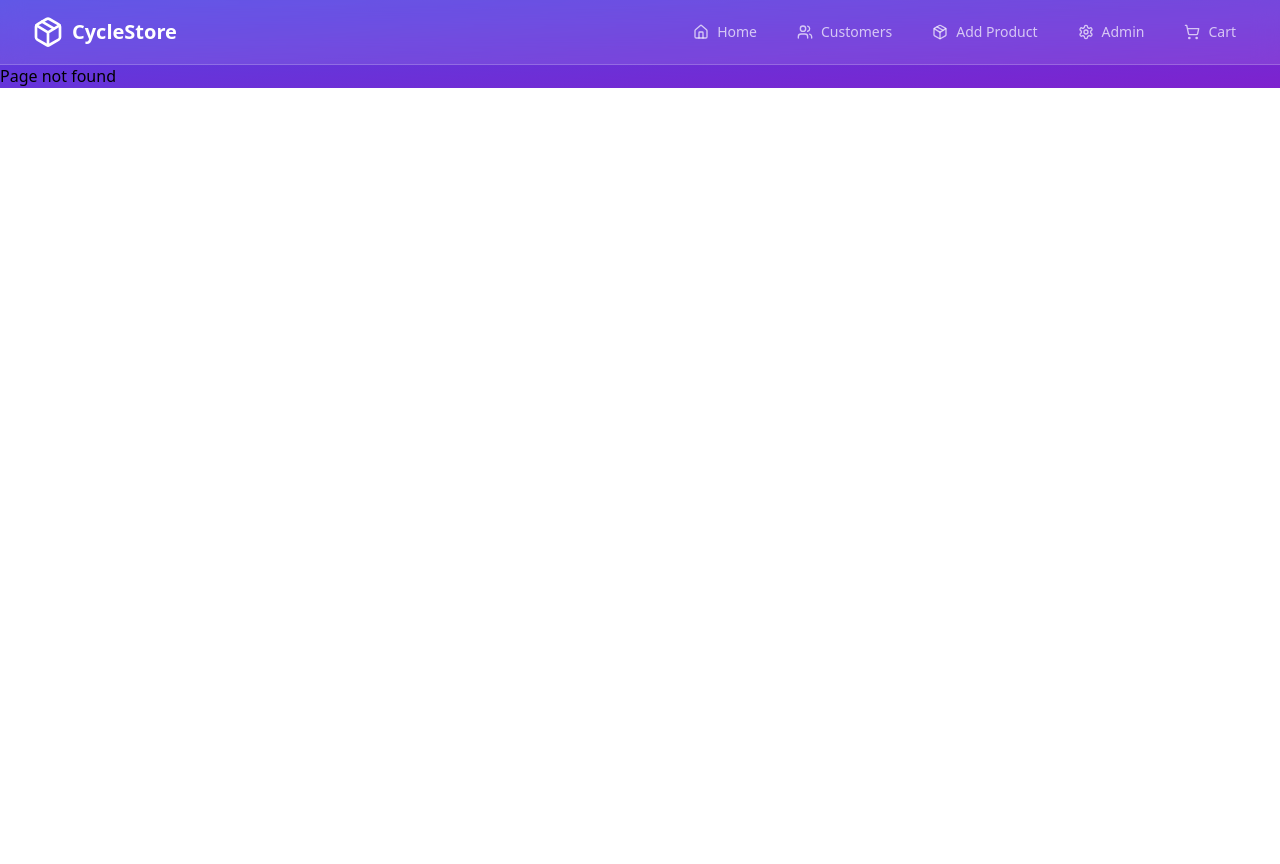
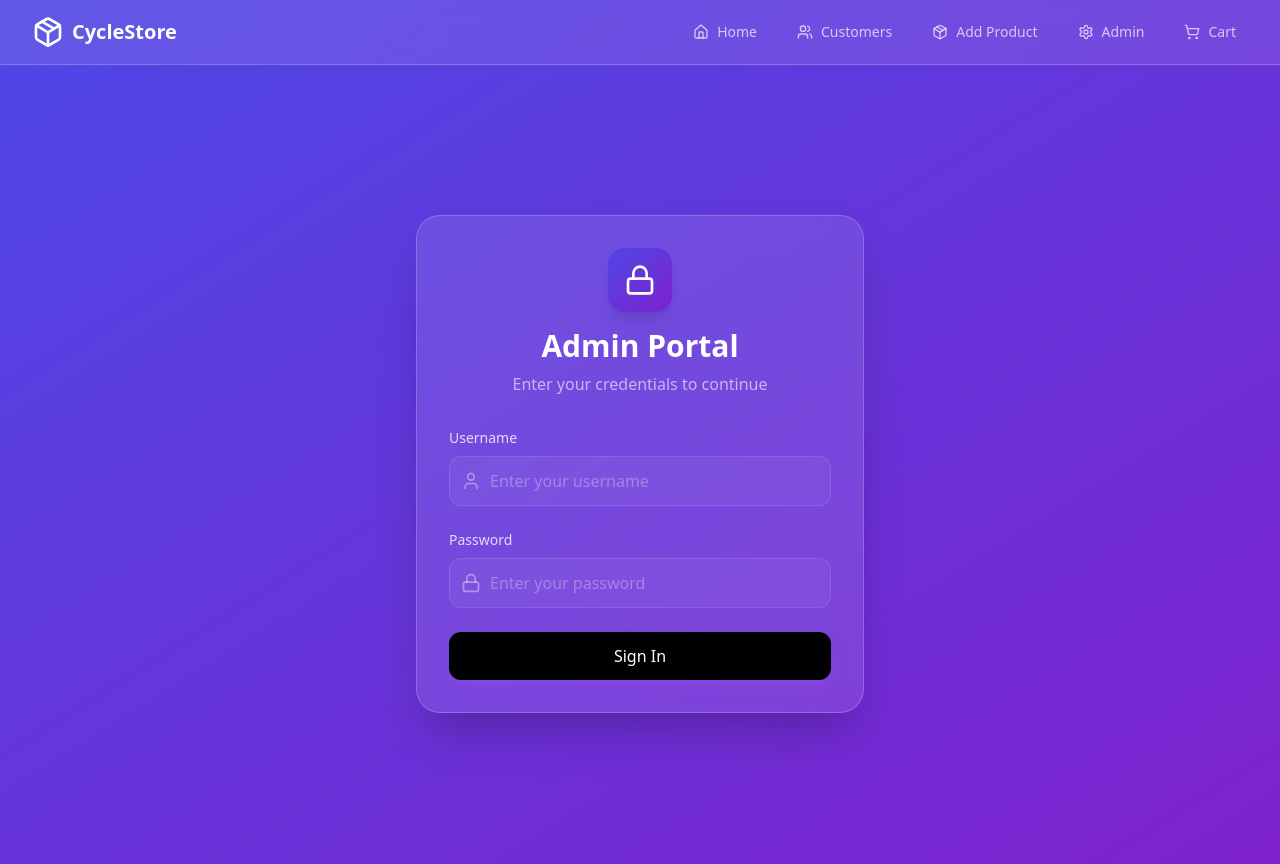
Before and after one commit to ashishume/cycle-exhibition, a React (Vite) app in the folder demo-cycle/: page /admin/login in a window 1280 px wide. Before the commit this address had no page. Before the commit the page ends 800 px from the top, so only its background shows below. Built offline with nearby package versions, Linux system fonts and the light colour scheme.

Commit message:
feat: admin login added

```diff
--- /dev/null
+++ b/demo-cycle/src/Pages/Admin/AdminAuthContext.tsx
@@ -0,0 +1,63 @@
+import React, { createContext, useContext, useEffect, useState } from "react";
+import { Navigate, useNavigate } from "react-router-dom";
+
+interface AuthContextType {
+  isAuthenticated: boolean;
+  login: (username: string, password: string) => boolean;
+  logout: () => void;
+}
+
+const AuthContext = createContext<AuthContextType | null>(null);
+
+export const AuthProvider = ({ children }: { children: React.ReactNode }) => {
+  // Initialize auth state from localStorage
+  const [isAuthenticated, setIsAuthenticated] = useState(() => {
+    return localStorage.getItem("adminAuth") === "true";
+  });
+  const navigate = useNavigate();
+
+  // Persist auth state to localStorage whenever it changes
+  useEffect(() => {
+    localStorage.setItem("adminAuth", isAuthenticated.toString());
+  }, [isAuthenticated]);
+
+  const login = (username: string, password: string) => {
+    if (username === "superAdminUser" && password === "AdminXuser123@@@") {
+      setIsAuthenticated(true);
+      localStorage.setItem("adminAuth", "true");
+      navigate("/admin");
+      return true;
+    }
+    return false;
+  };
+
+  const logout = () => {
+    setIsAuthenticated(false);
+    localStorage.removeItem("adminAuth");
+    navigate("/admin/login");
+  };
+
+  return (
+    <AuthContext.Provider value={{ isAuthenticated, login, logout }}>
+      {children}
+    </AuthContext.Provider>
+  );
+};
+
+export const useAuth = () => {
+  const context = useContext(AuthContext);
+  if (!context) {
+    throw new Error("useAuth must be used within an AuthProvider");
+  }
+  return context;
+};
+
+export const ProtectedRoute = ({ children }: { children: React.ReactNode }) => {
+  const { isAuthenticated } = useAuth();
+
+  if (!isAuthenticated) {
+    return <Navigate to="/admin/login" />;
+  }
+
+  return <>{children}</>;
+};
--- /dev/null
+++ b/demo-cycle/src/Pages/Admin/AdminLogin.tsx
@@ -0,0 +1,118 @@
+import React, { useEffect, useState } from "react";
+import { AlertCircle, Lock, User } from "lucide-react";
+import { useAuth } from "./AdminAuthContext";
+import { useNavigate } from "react-router-dom";
+
+const AdminLogin = () => {
+  const [credentials, setCredentials] = useState({
+    username: "",
+    password: "",
+  });
+  const [error, setError] = useState("");
+  const { login, isAuthenticated } = useAuth();
+  const navigate = useNavigate();
+
+  // Redirect if already authenticated
+  useEffect(() => {
+    if (isAuthenticated) {
+      navigate("/admin");
+    }
+  }, [isAuthenticated, navigate]);
+
+  const handleSubmit = (e: React.FormEvent) => {
+    e.preventDefault();
+    const success = login(credentials.username, credentials.password);
+    if (!success) {
+      setError("Invalid credentials. Try admin/admin123");
+    }
+  };
+
+  return (
+    <div className="min-h-screen flex items-center justify-center bg-gradient-to-br from-indigo-600 to-purple-700 p-4">
+      <div className="relative w-full max-w-md">
+        {/* Card */}
+        <div className="relative bg-white/10 backdrop-blur-lg rounded-3xl shadow-2xl border border-white/20 p-8">
+          {/* Logo/Header */}
+          <div className="flex flex-col items-center mb-8">
+            <div className="w-16 h-16 bg-gradient-to-br from-indigo-600 to-purple-700 rounded-2xl flex items-center justify-center mb-4 shadow-lg">
+              <Lock className="w-8 h-8 text-white" />
+            </div>
+            <h2 className="text-3xl font-bold text-white">Admin Portal</h2>
+            <p className="text-white/60 mt-2">
+              Enter your credentials to continue
+            </p>
+          </div>
+
+          {/* {error && (
+            <Alert
+              variant="destructive"
+              className="mb-6 bg-red-500/10 border-red-500/20 text-white"
+            >
+              <AlertCircle className="h-4 w-4" />
+              <AlertDescription>{error}</AlertDescription>
+            </Alert>
+          )} */}
+
+          <form onSubmit={handleSubmit} className="space-y-6">
+            <div className="space-y-2">
+              <label className="text-sm font-medium text-white/80 block">
+                Username
+              </label>
+              <div className="relative">
+                <div className="absolute inset-y-0 left-0 pl-3 flex items-center pointer-events-none">
+                  <User className="h-5 w-5 text-white/40" />
+                </div>
+                <input
+                  type="text"
+                  value={credentials.username}
+                  onChange={(e) =>
+                    setCredentials((prev) => ({
+                      ...prev,
+                      username: e.target.value,
+                    }))
+                  }
+                  className="w-full pl-10 px-4 py-3 bg-white/5 border border-white/10 rounded-xl text-white placeholder-white/30 focus:outline-none focus:ring-2 focus:ring-purple-500/40 focus:border-transparent transition-all duration-200"
+                  placeholder="Enter your username"
+                  required
+                />
+              </div>
+            </div>
+
+            <div className="space-y-2">
+              <label className="text-sm font-medium text-white/80 block">
+                Password
+              </label>
+              <div className="relative">
+                <div className="absolute inset-y-0 left-0 pl-3 flex items-center pointer-events-none">
+                  <Lock className="h-5 w-5 text-white/40" />
+                </div>
+                <input
+                  type="password"
+                  value={credentials.password}
+                  onChange={(e) =>
+                    setCredentials((prev) => ({
+                      ...prev,
+                      password: e.target.value,
+                    }))
+                  }
+                  className="w-full pl-10 px-4 py-3 bg-white/5 border border-white/10 rounded-xl text-white placeholder-white/30 focus:outline-none focus:ring-2 focus:ring-purple-500/40 focus:border-transparent transition-all duration-200"
+                  placeholder="Enter your password"
+                  required
+                />
+              </div>
+            </div>
+
+            <button
+              type="submit"
+              className="w-full bg-black text-white font-medium py-3 px-4 rounded-xl hover:opacity-90 focus:outline-none focus:ring-2 focus:ring-purple-500/40 transition-all duration-200 shadow-lg shadow-purple-500/25"
+            >
+              Sign In
+            </button>
+          </form>
+        </div>
+      </div>
+    </div>
+  );
+};
+
+export default AdminLogin;
--- a/demo-cycle/src/Pages/Admin/Dashboard.tsx
+++ b/demo-cycle/src/Pages/Admin/Dashboard.tsx
@@ -1,5 +1,5 @@
 import { useEffect, useState } from "react";
-import { ChevronLeft, ChevronRight } from "lucide-react";
+import { ChevronLeft, ChevronRight, LogOut } from "lucide-react";
 import Tabs from "./Tabs";
 import SearchBar from "./SearchBar";
 import DataTable from "./DataTable";
@@ -11,6 +11,7 @@ import ProductForm from "../CycleForm";
 import { IFormData } from "../../models/Form";
 import ModalWrapper from "./DataTableComponents/ProductFormModal";
 import CustomerForm from "../CustomerForm";
+import { useAuth } from "./AdminAuthContext";
 
 interface IOrder {
   _id: string;
@@ -57,6 +58,8 @@ const AdminPanel = () => {
   const [editModalProduct, setEditModalProduct] = useState<
     IProduct | IFormData | ICustomer | null
   >(null);
+
+  const { logout } = useAuth();
 
   useEffect(() => {
     switch (activeTab) {
@@ -202,6 +205,16 @@ const AdminPanel = () => {
   return (
     <div className="min-h-screen bg-gradient-to-br from-indigo-600 to-purple-700 p-8">
       <div className="max-w-6xl mx-auto bg-white/10 backdrop-blur-md rounded-2xl shadow-2xl border border-white/20 p-8">
+        <div className="flex justify-between items-center mb-6">
+          <h1 className="text-2xl font-bold text-white">Admin Dashboard</h1>
+          <button
+            onClick={logout}
+            className="flex items-center gap-2 px-4 py-2 bg-white/10 hover:bg-white/20 rounded-lg text-white transition-all duration-200"
+          >
+            <LogOut className="w-4 h-4" />
+            Logout
+          </button>
+        </div>
         <Tabs setActiveTab={setActiveTab} activeTab={activeTab} />
 
         <SearchBar
--- a/demo-cycle/src/Pages/Admin/Tabs.tsx
+++ b/demo-cycle/src/Pages/Admin/Tabs.tsx
@@ -11,9 +11,6 @@ interface TabsProps {
 const Tabs: React.FC<TabsProps> = ({ activeTab, setActiveTab }) => {
   return (
     <>
-      {/* Header */}
-      <h1 className="text-3xl font-bold text-white mb-8">Admin Panel</h1>
-
       {/* Tabs */}
       <div className="flex gap-4 mb-6">
         <button
--- a/demo-cycle/src/Routes.tsx
+++ b/demo-cycle/src/Routes.tsx
@@ -1,7 +1,12 @@
 // src/Routes.tsx
 
 import React from "react";
-import { BrowserRouter as Router, Routes, Route } from "react-router-dom";
+import {
+  BrowserRouter as Router,
+  Routes,
+  Route,
+  Navigate,
+} from "react-router-dom";
 import CyclesList from "./Pages/Dashboard";
 import CustomerForm from "./Pages/CustomerForm";
 import ProductForm from "./Pages/CycleForm";
@@ -11,10 +16,13 @@ import AdminPanel from "./Pages/Admin/Dashboard";
 import NavbarWrapper from "./Pages/Components/Navbar";
 import ErrorBoundary from "./Pages/Components/ErrorBoundary";
 import OrderSuccessPage from "./Pages/Order-Success";
+import AdminLogin from "./Pages/Admin/AdminLogin";
+import { AuthProvider, ProtectedRoute } from "./Pages/Admin/AdminAuthContext";
 
 const RoutesComponent: React.FC = () => {
   return (
     <Router>
+      <AuthProvider>
         <NavbarWrapper>
           <Routes>
             <Route
@@ -64,15 +72,25 @@ const RoutesComponent: React.FC = () => {
                 </ErrorBoundary>
               }
             />
+
             <Route
-            path="/admin/"
+              path="/admin/login"
               element={
                 <ErrorBoundary>
-                <AdminPanel />
+                  <AdminLogin />
                 </ErrorBoundary>
               }
             />
-
+            <Route
+              path="/admin"
+              element={
+                <ErrorBoundary>
+                  <ProtectedRoute>
+                    <AdminPanel />
+                  </ProtectedRoute>
+                </ErrorBoundary>
+              }
+            />
             <Route
               path="/order-success"
               element={
@@ -85,6 +103,7 @@ const RoutesComponent: React.FC = () => {
             <Route path="*" element={<div>Page not found</div>} />
           </Routes>
         </NavbarWrapper>
+      </AuthProvider>
     </Router>
   );
 };
```
Lines whose indentation alone changed are shown as unchanged.
